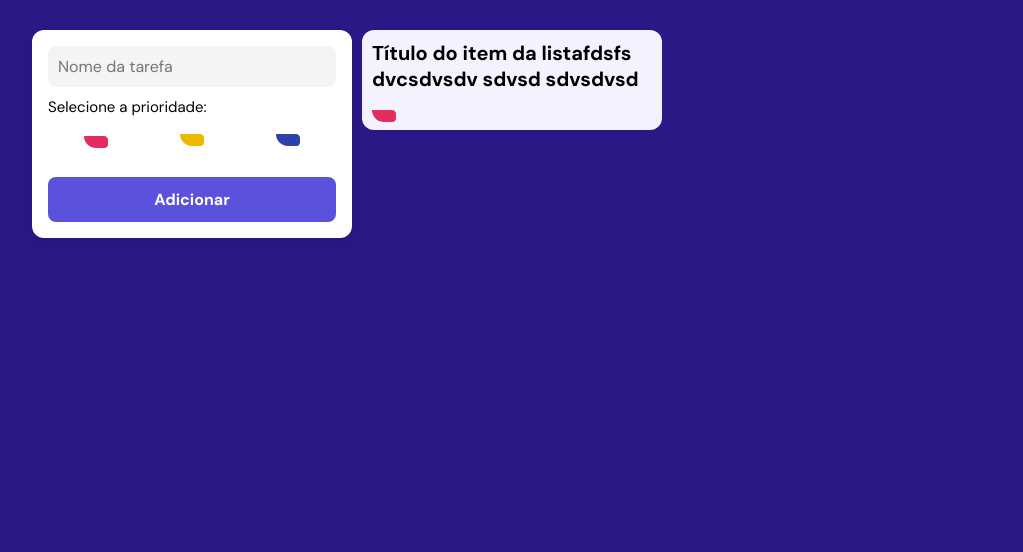
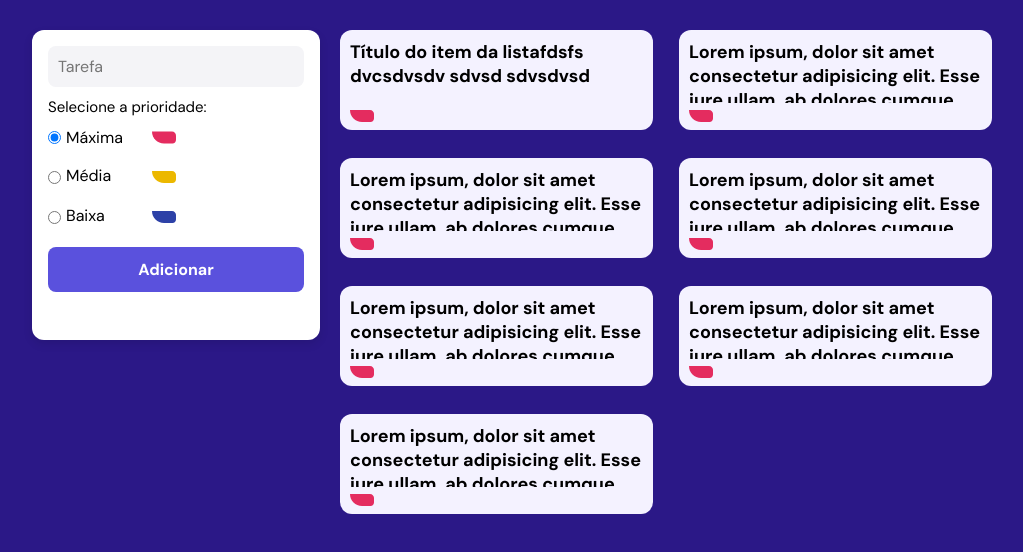
Before and after one commit to Wellington-m/ebac_frontend, a plain HTML site: page index.html in a window 1280 px wide. Shown: the whole page, without its empty margins (128-1151 px from the left). Drawn offline with Linux system fonts and the light colour scheme.

Commit message:
style: styled itens

```diff
--- a/index.html
+++ b/index.html
@@ -15,7 +15,7 @@
     <body>
         <div class="container">
             <form id="toDoListForm">
-                <input type="text" id="" placeholder="Nome da tarefa" />
+                <input type="text" id="" placeholder="Tarefa" />
 
                 <fieldset>
                     <legend>Selecione a prioridade:</legend>
@@ -29,7 +29,8 @@
                             checked
                         />
                         <label for="high_priority_input"
-                            ><img
+                            ><p>Máxima</p>
+                            <img
                                 src="./images/High_priority.svg"
                                 alt="losango vermelho"
                         /></label>
@@ -43,7 +44,8 @@
                             value="medium_priority_input"
                         />
                         <label for="medium_priority_input"
-                            ><img
+                            ><p>Média</p>
+                            <img
                                 src="./images/Medium_priority.svg"
                                 alt="losango amarelo"
                         /></label>
@@ -57,7 +59,8 @@
                             value="low_priority_input"
                         />
                         <label for="low_priority_input"
-                            ><img
+                            ><p>Baixa</p>
+                            <img
                                 src="./images/Low_priority.svg"
                                 alt="losango Azul"
                         /></label>
@@ -79,6 +82,90 @@
                             alt="Um polígono vermelho"
                         />
                     </li>
+                    <li class="todo-item">
+                        <h1 class="todo-title">
+                            Lorem ipsum, dolor sit amet consectetur adipisicing
+                            elit. Esse iure ullam, ab dolores cumque expedita
+                            perferendis, maiores mollitia quam voluptatum
+                            excepturi qui eaque consequatur quis quae labore.
+                            Quo, officiis non?
+                        </h1>
+
+                        <img
+                            src="./images/High_priority.svg"
+                            alt="Um polígono vermelho"
+                        />
+                    </li>
+                    <li class="todo-item">
+                        <h1 class="todo-title">
+                            Lorem ipsum, dolor sit amet consectetur adipisicing
+                            elit. Esse iure ullam, ab dolores cumque expedita
+                            perferendis, maiores mollitia quam voluptatum
+                            excepturi qui eaque consequatur quis quae labore.
+                            Quo, officiis non?
+                        </h1>
+
+                        <img
+                            src="./images/High_priority.svg"
+                            alt="Um polígono vermelho"
+                        />
+                    </li>
+                    <li class="todo-item">
+                        <h1 class="todo-title">
+                            Lorem ipsum, dolor sit amet consectetur adipisicing
+                            elit. Esse iure ullam, ab dolores cumque expedita
+                            perferendis, maiores mollitia quam voluptatum
+                            excepturi qui eaque consequatur quis quae labore.
+                            Quo, officiis non?
+                        </h1>
+
+                        <img
+                            src="./images/High_priority.svg"
+                            alt="Um polígono vermelho"
+                        />
+                    </li>
+                    <li class="todo-item">
+                        <h1 class="todo-title">
+                            Lorem ipsum, dolor sit amet consectetur adipisicing
+                            elit. Esse iure ullam, ab dolores cumque expedita
+                            perferendis, maiores mollitia quam voluptatum
+                            excepturi qui eaque consequatur quis quae labore.
+                            Quo, officiis non?
+                        </h1>
+
+                        <img
+                            src="./images/High_priority.svg"
+                            alt="Um polígono vermelho"
+                        />
+                    </li>
+                    <li class="todo-item">
+                        <h1 class="todo-title">
+                            Lorem ipsum, dolor sit amet consectetur adipisicing
+                            elit. Esse iure ullam, ab dolores cumque expedita
+                            perferendis, maiores mollitia quam voluptatum
+                            excepturi qui eaque consequatur quis quae labore.
+                            Quo, officiis non?
+                        </h1>
+
+                        <img
+                            src="./images/High_priority.svg"
+                            alt="Um polígono vermelho"
+                        />
+                    </li>
+                    <li class="todo-item">
+                        <h1 class="todo-title">
+                            Lorem ipsum, dolor sit amet consectetur adipisicing
+                            elit. Esse iure ullam, ab dolores cumque expedita
+                            perferendis, maiores mollitia quam voluptatum
+                            excepturi qui eaque consequatur quis quae labore.
+                            Quo, officiis non?
+                        </h1>
+
+                        <img
+                            src="./images/High_priority.svg"
+                            alt="Um polígono vermelho"
+                        />
+                    </li>
                 </ul>
             </section>
         </div>
--- a/style.css
+++ b/style.css
@@ -25,7 +25,8 @@ body {
     padding: 16px;
     border-radius: 12px;
     box-shadow: 0 4px 10px rgba(0, 0, 0, 0.1);
-    width: 320px;
+    width: 30%;
+    max-height: 310px;
 }
 
 /* Estilo dos inputs */
@@ -43,6 +44,37 @@ body {
 #toDoListForm input:focus {
     background: #e2e2f0;
 }
+/* Final do estilo dos inputs */
+
+/* Estilo dos radio button */
+label {
+    display: flex;
+    width: 100%;
+    justify-content: space-between;
+    margin-left: 5px;
+}
+
+fieldset {
+    border: none;
+    display: flex;
+    flex-direction: column;
+}
+
+fieldset legend {
+    font-size: 15px;
+}
+
+.priority_option {
+    height: 40px;
+    display: flex;
+    align-items: center;
+    width: 50%;
+}
+
+.priority_option img {
+    width: 24px;
+}
+/* Final do estilo dos radio button */
 
 /* Estilo do botão */
 #toDoListForm button {
@@ -61,64 +93,39 @@ body {
     background: #4842c2;
 }
 
-form input[type="radio"] {
-    display: none; /*Oculta qual opção esta marcada*/
-}
-
-fieldset {
-    border: none;
-    display: flex;
-}
-
-fieldset legend {
-    font-size: 15px;
-}
-
-.priority_option {
-    width: 50px;
-    height: 50px;
-    margin: auto;
-    display: flex;
-    align-items: center;
-    justify-content: center;
-}
-
-.priority_option img {
-    margin: auto;
-}
+/* Final do estilo do botão */
 
 /* Estilização do Item */
 
-ul li {
+ul {
+    display: flex;
+    flex-wrap: wrap;
+    justify-content: space-between;
+    row-gap: 28px;
+}
+
+#todo-list {
+    padding-left: 20px;
+    width: 70%;
+}
+
+.todo-item {
+    height: 100px;
+    background-color: #f4f2ff;
+    padding: 10px 10px 0px 10px;
+    width: 48%;
+    border-radius: 12px;
+    position: relative;
     list-style: none;
 }
 
-#todo-list {
-    flex-grow: 1;
-    padding: 0px 10px;
-}
-
-.todo-item {
-    width: 512.5px;
-    height: 100px;
-    background-color: #f4f2ff;
-    padding: 10px 10px 0px 10px;
-    width: 300px;
-    border-radius: 12px;
-    position: relative;
-}
-
 .todo-item h1 {
-    font-size: 20px;
+    font-size: 18px;
+    max-height: 70%;
+    overflow-y: scroll;
 }
 
 .todo-item img {
     position: absolute;
     bottom: 8px;
 }
-
-.priority_obs {
-    display: flex;
-    justify-content: space-between;
-    margin-top: 10px;
-}
```
